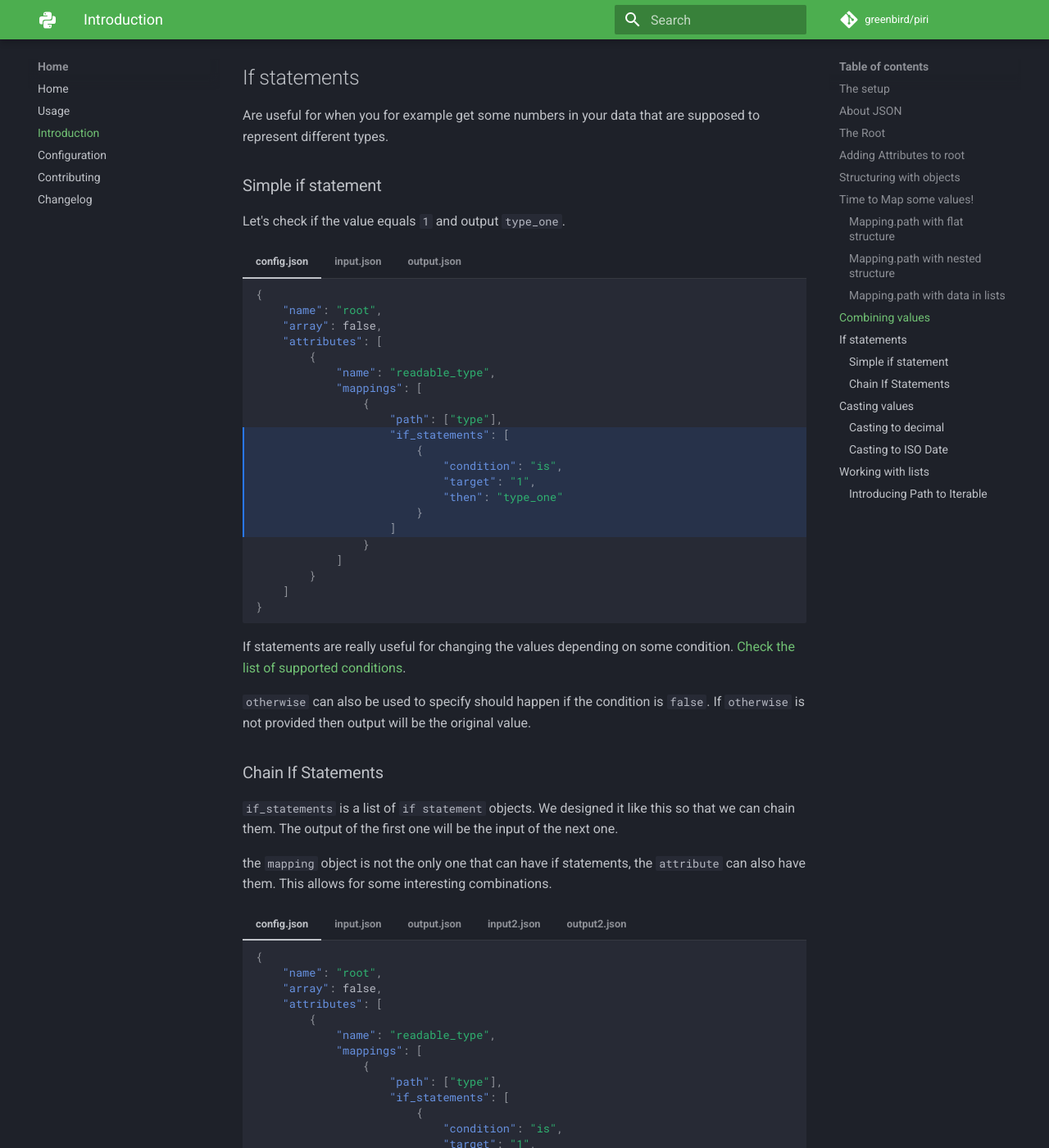
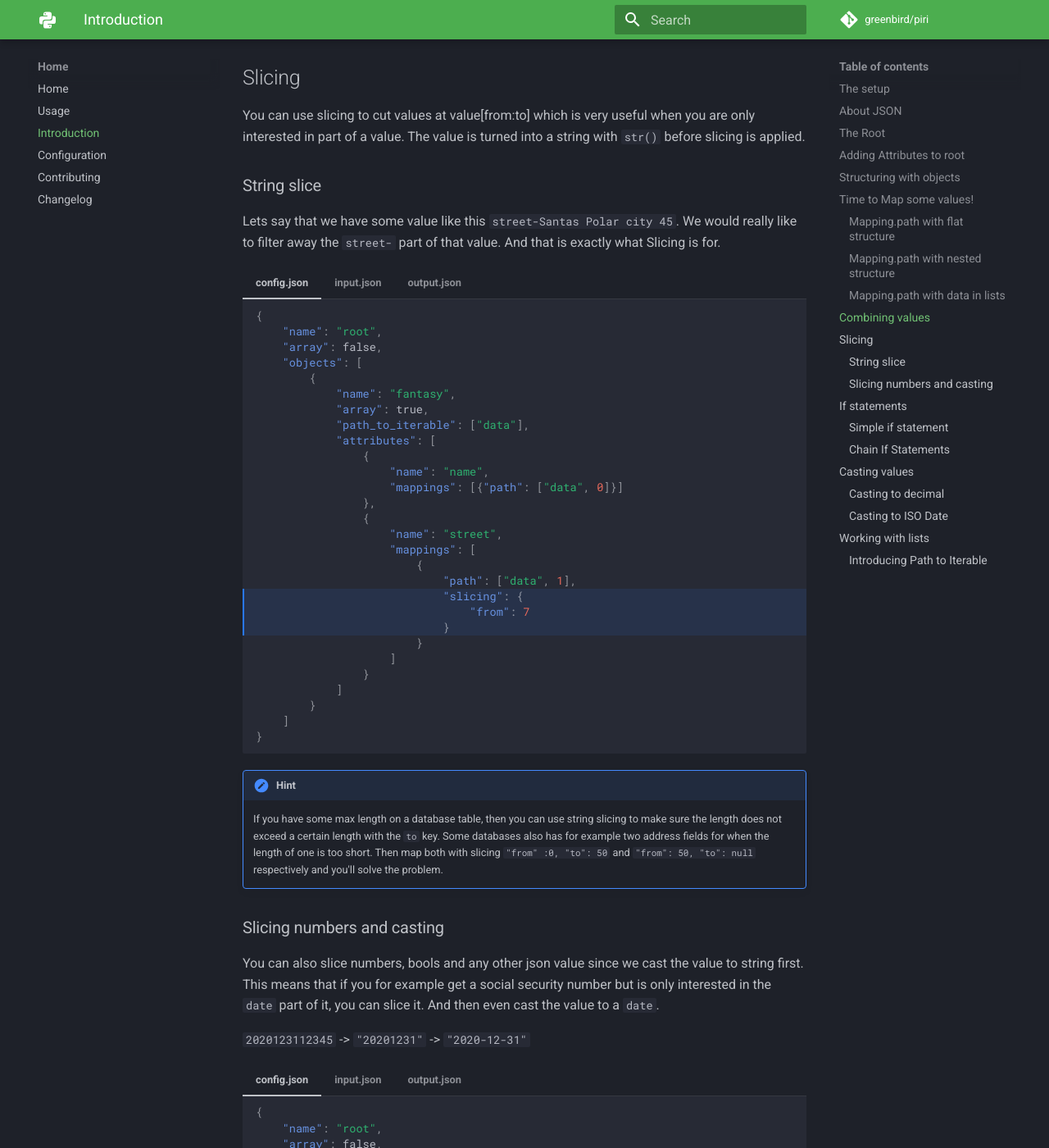
Before and after one commit to kaiba-tech/kaiba, an MkDocs documentation site: the page built from docs/introduction.md, in a window 1280 px wide and 1400 px high, scrolled down 5634 px. Shown: the whole window at 82% size. Built offline with MkDocs 1.6.1 and Material for MkDocs 9.7.7, drawn with Linux system fonts in a browser that asks for light colours; comment, search, counter and statistics services are not loaded; some of the changed text lies outside the part shown.

Commit message:
Feature Slicing (#95)
* adds apply_slicing function

* adds apply_slicing function tests

* adds slicing to json schema

* fixes linting error

* adds jsonschema tests for slicing

* apply_slicing is a pure function and does not need @safe annotation, nor Modal return values. Use function with returns .map or map_

* fix linting error

* Adds apply_slicing to 'handle_mapping' function. Adds handle mapping tests.

* Fixes linting error

* linting error

* bumps minor version, update dependencies.

* adds configuration.md entry for Slicing

* adds note about slicing that we cast value to string before slicing it

* adds Slicing to introduction course.

* None->null

* adds link to python slicing functionality explanation on stack overflow

* adds tests for slicing with negative from and to values

````diff
--- a/docs/introduction.md
+++ b/docs/introduction.md
@@ -381,6 +381,156 @@ To find more values and combine them, simply add another `mapping` object to `ma
 
 Use `separator` to control with what char values should be separated.
 
+
+## Slicing
+
+You can use slicing to cut values at value[from:to] which is very useful when you are only interested in part of a value. The value is turned into a string with `str()` before slicing is applied.
+
+### String slice
+
+Lets say that we have some value like this `street-Santas Polar city 45`. We would really like to filter away the `street-` part of that value. And that is exactly what Slicing is for.
+
+=== "config.json"
+
+    ```json hl_lines="19 20 21"
+    {
+        "name": "root",
+        "array": false,
+        "objects": [
+            {
+                "name": "fantasy",
+                "array": true,
+                "path_to_iterable": ["data"],
+                "attributes": [
+                    {
+                        "name": "name",
+                        "mappings": [{"path": ["data", 0]}]
+                    },
+                    {
+                        "name": "street",
+                        "mappings": [
+                            {
+                                "path": ["data", 1],
+                                "slicing": {
+                                    "from": 7
+                                }
+                            }
+                        ]
+                    }
+                ]
+            }
+        ]
+    }
+    ```
+
+=== "input.json"
+
+    ```json
+    {
+        "data": [
+            ["santa", "street-Santas Polar city 45"],
+            ["unicorn", "street-Fluffy St. 40"]
+        ]
+    }
+    ```
+
+=== "output.json"
+
+    ```json hl_lines="5 9"
+    {
+        "fantasy": [
+            {
+                "name": "santa",
+                "street": "Santas Polar city 45"
+            },
+            {
+                "name": "unicorn",
+                "street": "Fluffy St. 40"
+            }
+        ]
+    }
+    ```
+
+!!! Hint
+    If you have some max length on a database table, then you can use string slicing to make sure the length does not exceed a certain length with the `to` key. Some databases also has for example two address fields for when the length of one is too short. Then map both with slicing `"from" :0, "to": 50` and `"from": 50, "to": null` respectively and you'll solve the problem.
+
+
+### Slicing numbers and casting
+
+You can also slice numbers, bools and any other json value since we cast the value to string first. This means that if you for example get a social security number but is only interested in the `date` part of it, you can slice it. And then even cast the value to a `date`.
+
+`2020123112345` -> `"20201231"` -> `"2020-12-31"`
+
+=== "config.json"
+
+    ```json hl_lines="19 20 21 22 25 26 27 28"
+    {
+        "name": "root",
+        "array": false,
+        "objects": [
+            {
+                "name": "fantasy",
+                "array": true,
+                "path_to_iterable": ["data"],
+                "attributes": [
+                    {
+                        "name": "name",
+                        "mappings": [{"path": ["data", 0]}]
+                    },
+                    {
+                        "name": "birthday",
+                        "mappings": [
+                            {
+                                "path": ["data", 1],
+                                "slicing": {
+                                    "from": 0,
+                                    "to": 8
+                                }
+                            }
+                        ],
+                        "casting": {
+                            "to": "date",
+                            "original_format": "yyyymmdd"
+                        }
+                    }
+                ]
+            }
+        ]
+    }
+    ```
+
+=== "input.json"
+
+    ```json
+    {
+        "data": [
+            ["santa", 2020123112345],
+            ["unicorn", 1991123012346]
+        ]
+    }
+    ```
+
+=== "output.json"
+
+    ```json hl_lines="5 9"
+    {
+        "fantasy": [
+            {
+                "name": "santa",
+                "birthday": "2020-12-31"
+            },
+            {
+                "name": "unicorn",
+                "birthday": "1991-12-30"
+            }
+        ]
+    }
+    ```
+
+!!! Hint
+    If you need to take values from end of string, like the 5 last characters, then you can use a negative `from` value to count from the end instead. This works just like [pythons slicing functionality.](https://stackoverflow.com/a/509295)
+
+
 ## If statements
 
 Are useful for when you for example get some numbers in your data that are supposed to represent different types.
--- a/pyproject.toml
+++ b/pyproject.toml
@@ -1,6 +1,6 @@
 [tool.poetry]
 name = "piri"
-version = "1.1.0"
+version = "1.2.0"
 description = "Configurable and documentable Json transformation and mapping"
 authors = ["Thomas Borgen <thomas.borgen@greenbird.com>"]
 
````
Also changed, not shown: docs/configuration.md (+22 -1 lines), 9 other files.
